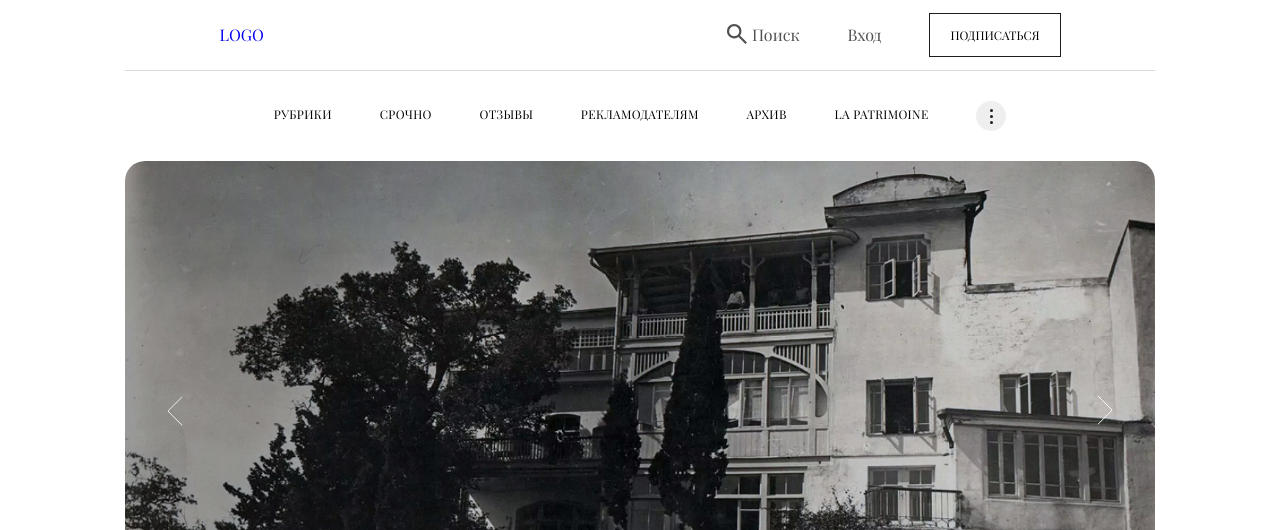
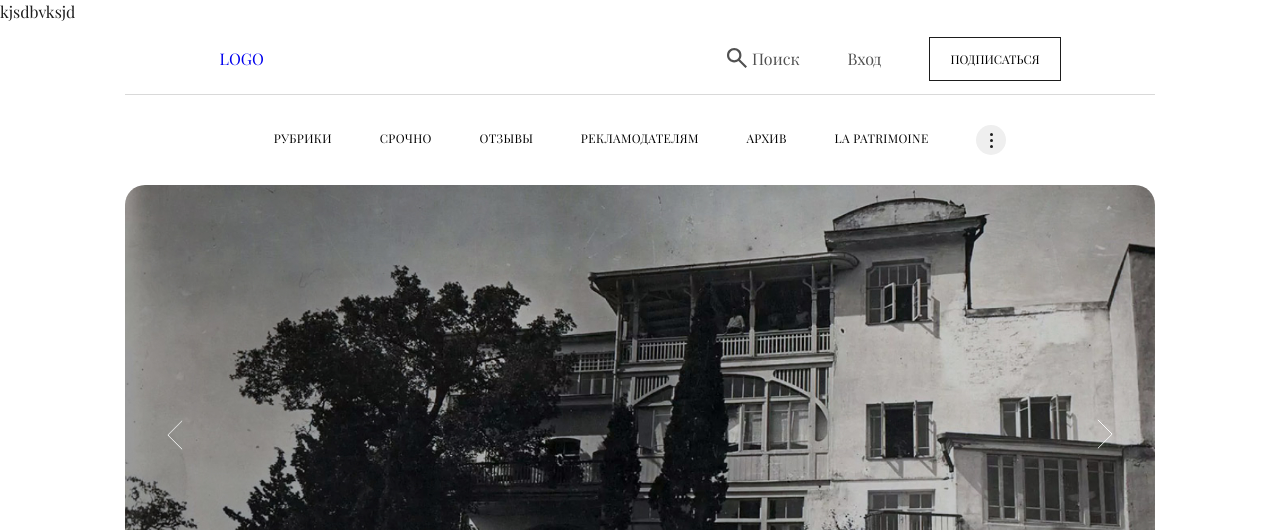
Before and after one commit to Yury-Sergeevich/crimean-journal, a website built with webpack: page source/categories.html in a window 1280 px wide. Shown: the top 530 px of the page. Built offline with nearby package versions, Linux system fonts and the light colour scheme; files whose address does not match are found by name.

Commit message:
first commit

```diff
--- a/source/categories.html
+++ b/source/categories.html
@@ -8,6 +8,7 @@
     <title>Document</title>
   </head>
   <body>
+    kjsdbvksjd
     <header class="header">
       <div class="header__container container">
         <div class="header__overlay">
```
